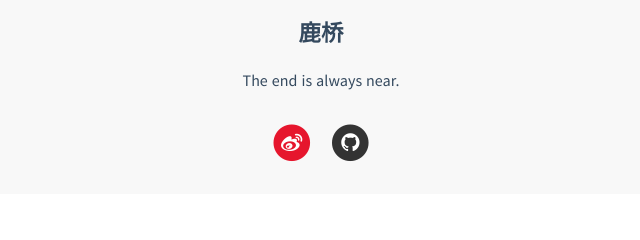
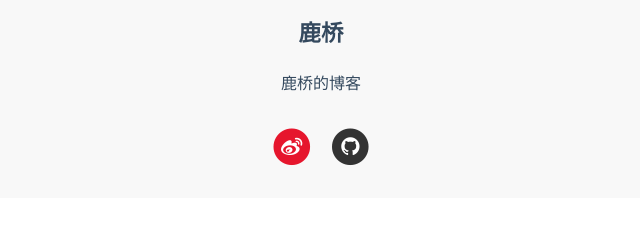
Before and after one commit to bridgedeer/bridgedeer.github.io, a plain HTML site: page about/index.html in a window 1280 px wide. Shown: the part 413-653 px from the top of the page, 319-959 px from the left. Drawn offline with nearby package versions, Linux system fonts and the light colour scheme; some packages are replaced by stand-ins of ours.

Commit message:
Site updated: 2019-11-17 22:38:56

```diff
--- a/about/index.html
+++ b/about/index.html
@@ -132,7 +132,7 @@
   </div>
   <h3>鹿桥</h3>
 
-    <p class="description">The end is always near.</p>
+    <p class="description">鹿桥的博客</p>
 
   <section class="share-icons">
 
```
